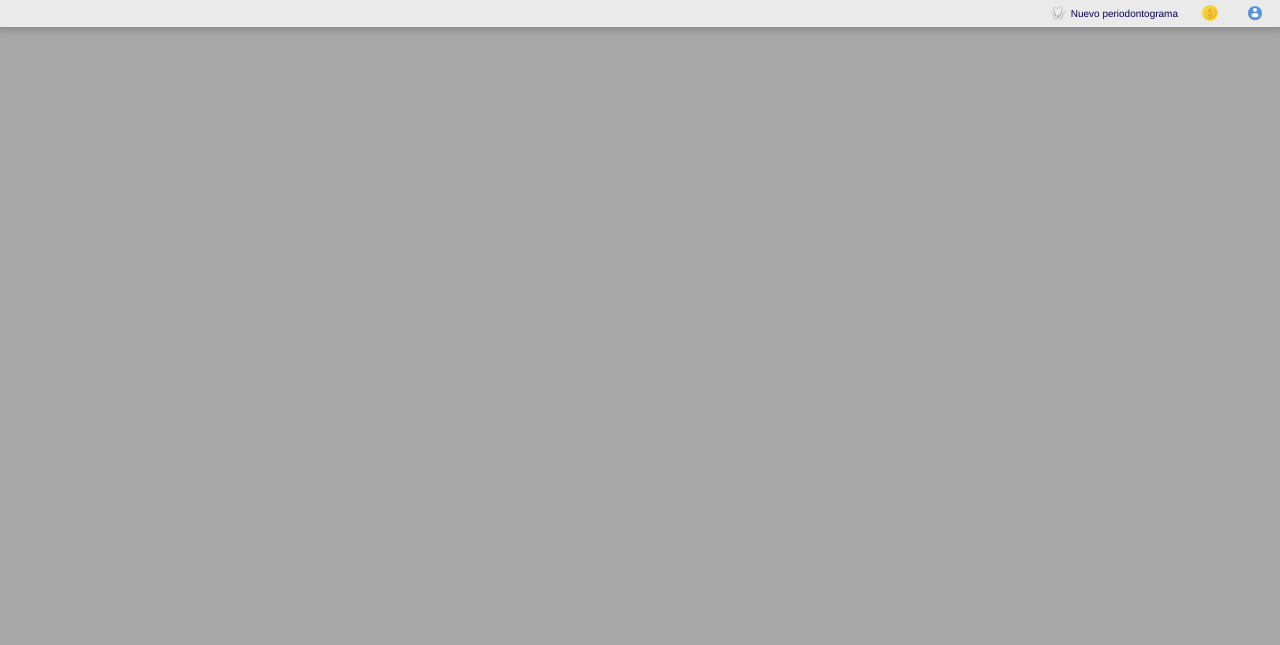
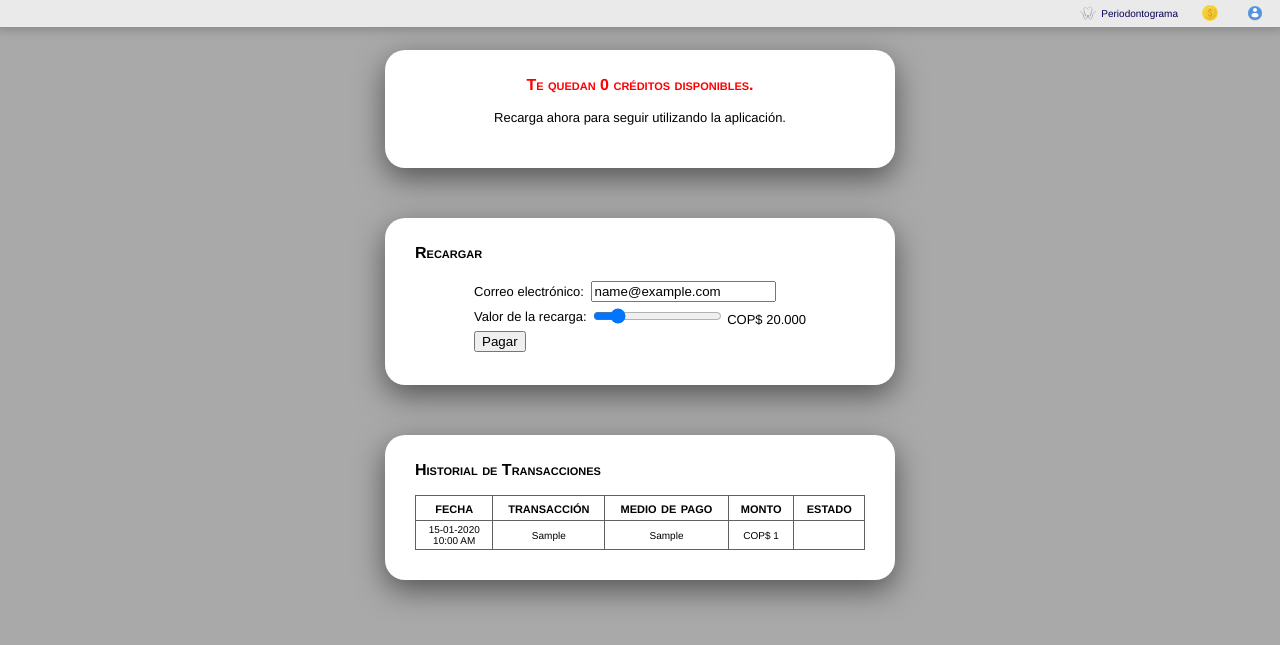
Before and after one commit to albotero/i-perio, a Flask app: page /creditos in a window 1280 px wide. Shown: the top 645 px of the page. Run offline with Flask 2, Linux system fonts and the light colour scheme; the visitor is signed in with stand-in values (Sample User, id 1); tables that the repository leaves empty hold one stand-in row (values such as "Sample post"); style sheets or scripts are compiled from the project's sources; some libraries are stand-ins or nearby versions.

Commit message:
Página de créditos: restantes, form recarga e historial

```diff
--- a/app.py
+++ b/app.py
@@ -221,7 +221,28 @@ def update_time(readonly):
 
 @app.route('/creditos', methods=['GET', 'POST'])
 def creditos():
-    ''' Si es GET muestra los creditos que tiene
-        Si es POST muestra confirmación de la compra'''
+    '''Muestra créditos actuales, botón de pago, e historial de transacciones'''
     tmp = request.values.get('tmp')
-    return render_template('creditos.html', tmp=tmp)
+
+    # Verifica que esté loggeado
+    if 'usuario' not in session:
+        return redirect(url_for('login'))
+
+    usuario = Usuario(id_usuario=session['usuario'])
+    # Obtiene la cantidad actualizada de créditos
+    creditos = usuario.obtener_creditos(False)
+    # Obtiene el historial de transacciones
+    transacciones = usuario.obtener_transacciones()
+
+    return render_template('creditos.html', tmp=tmp, creditos=creditos,
+                            transacciones=transacciones, email=usuario['usuarios']['email'])
+
+@app.route('/checkout', methods=['POST'])
+def checkout():
+    '''Utiliza la API para cobrar un pago'''
+    pass
+
+@app.route('/confirmacion')
+def confirmacion_pago():
+    '''Recibe el resultado del pago, actualiza la BD, y muestra el estado del pago'''
+    pass
--- a/scripts/usuarios.py
+++ b/scripts/usuarios.py
@@ -142,7 +142,7 @@ class Usuario (dict):
         if descontar_credito:
             comando = f'''
                 UPDATE `creditos`
-                SET `gastado_cop` = `gastado_cop` + {valor_credito}
+                SET `gastado` = `gastado` + {valor_credito}
                 WHERE `id_usuario` = {self.get("id_usuario")}
                     AND `transaccion` = "gastos";
                 '''
@@ -150,8 +150,8 @@ class Usuario (dict):
 
         comando = f'''
             SELECT
-                (SUM(CASE WHEN `estado` = 'Aprobado' THEN `monto_cop` ELSE 0 END)
-                - SUM(`gastado_cop`)) / {valor_credito} AS `restante_creditos`
+                (SUM(CASE WHEN `estado` = 'Aprobado' THEN `monto` ELSE 0 END)
+                - SUM(`gastado`)) / {valor_credito} AS `restante_creditos`
             FROM `creditos`
             WHERE `id_usuario` = {self.get("id_usuario")};
             '''
@@ -171,19 +171,33 @@ class Usuario (dict):
                 JOIN (
                     SELECT
                         `id_usuario`,
-                        SUM(`monto_cop`) AS `sum_monto_cop`
+                        SUM(`monto`) AS `sum_monto`
                     FROM `creditos`
                     WHERE `id_usuario` = {self.get("id_usuario")}
                         AND `estado` = 'Aprobado'
                     ) AS grp
                 ON grp.id_usuario = r.id_usuario
-                SET r.gastado_cop = grp.sum_monto_cop
+                SET r.gastado = grp.sum_monto
                 WHERE r.transaccion = 'gastos';
                 '''
             ejecutar_mysql(comando, origen='usuarios.obtener_creditos')
             return 0
 
         return creditos
+
+    def obtener_transacciones(self):
+        comando = f'''
+            SELECT *
+            FROM `creditos`
+            WHERE `id_usuario` = {self.get("id_usuario")}
+            AND `transaccion` != "gastos"
+            ORDER BY `fecha_transaccion` DESC;
+            '''
+        rows, valores, _ = ejecutar_mysql(comando, origen='usuarios.obtener_transacciones')
+        if rows is None or rows == 0:
+            return [{}]
+        return valores
+
 
 
     def __init__ (self, email = None, id_usuario = None, nuevousuario = {}):
--- a/scss/_variables.scss
+++ b/scss/_variables.scss
@@ -3,7 +3,15 @@ $prim-color-1: black;
 $prim-color-2: #060055; // Azul oscuro
 $prim-color-3: #616161; // Gris
 $prim-color-4: white;
+
 $error-color: #EE4848; // Rosado
+
+$exito-prim-color: #0E4402; // Verde
+$procesando-prim-color: #AB4909; // Amarillo
+$rechazado-prim-color: #A80000; //Rojo
+$exito-sec-color: #97D379; // Verde
+$procesando-sec-color: #F5C75D; // Amarillo
+$rechazado-sec-color: #FBA3A3; //Rojo
 
 $back-color-1: darkgrey;
 $back-color-2: grey;
--- a/scss/mensaje.scss
+++ b/scss/mensaje.scss
@@ -9,6 +9,7 @@ div.mensaje {
 
   .titulo {
     font: $title-font-h2;
+    color: $prim-color-1;
 
     &.error {
       color: red;
@@ -19,7 +20,61 @@ div.mensaje {
     }
   }
 
+  .centro {
+    text-align: center;
+  }
+
   form > table {
     margin: auto;
   }
 }
+
+@mixin color-estado($estado, $color1, $color2) {
+  content: $estado;
+  color: $color1;
+  background: $color2;
+  padding: 5px 10px;
+  margin: 3px;
+  border-radius: 5px;
+  @include sombra;
+}
+
+div.transacciones {
+  table {
+    width: 100%;
+    border-collapse: collapse;
+
+    th, td {
+      border: 1px solid $prim-color-3;
+      padding: 3px 8px;
+    }
+
+    th {
+      font: $title-font-h2;
+    }
+
+    td {
+      font: $text-font-normal;
+      text-align: center;
+      white-space: nowrap;
+
+      &.monto::before {
+          content: 'COP$ ';
+      }
+
+      div.estado {
+        font-weight: bold;
+
+        &.aprobado::before {
+          @include color-estado('Aprobado', $exito-prim-color, $exito-sec-color);
+        }
+        &.proceso::before {
+          @include color-estado('En proceso', $procesando-prim-color, $procesando-sec-color);
+        }
+        &.rechazado::before {
+          @include color-estado('Rechazado', $rechazado-prim-color, $rechazado-sec-color);
+        }
+      }
+    }
+  }
+}
--- a/scss/menu.scss
+++ b/scss/menu.scss
@@ -114,7 +114,7 @@
       @include add-icono-menu ('/static/svg/usuario.svg', 16px);
     }
 
-    #nuevoperio::before {
+    #menuperio::before {
       @include add-icono-menu ('/static/svg/favicon.svg', 16px);
     }
 
--- a/sql/basedatos.sql
+++ b/sql/basedatos.sql
@@ -16,10 +16,10 @@ CREATE TABLE IF NOT EXISTS usuarios (
 
 CREATE TABLE IF NOT EXISTS creditos (
   `id_usuario` int,
+  `fecha_transaccion` timestamp,
   `transaccion` text,
-  `fecha_transaccion` timestamp,
   `medio_pago` text,
   `estado` text,
-  `monto_cop` int,
-  `gastado_cop` int
+  `monto` int,
+  `gastado` int
 );
--- a/static/css/mensaje.css
+++ b/static/css/mensaje.css
@@ -37,6 +37,7 @@ div.mensaje {
 }
 div.mensaje .titulo {
   font: bold small-caps 16px helvetica, serif;
+  color: black;
 }
 div.mensaje .titulo.error {
   color: red;
@@ -44,8 +45,61 @@ div.mensaje .titulo.error {
 div.mensaje .titulo.exito {
   color: green;
 }
+div.mensaje .centro {
+  text-align: center;
+}
 div.mensaje form > table {
   margin: auto;
 }
 
+div.transacciones table {
+  width: 100%;
+  border-collapse: collapse;
+}
+div.transacciones table th, div.transacciones table td {
+  border: 1px solid #616161;
+  padding: 3px 8px;
+}
+div.transacciones table th {
+  font: bold small-caps 16px helvetica, serif;
+}
+div.transacciones table td {
+  font: 10px helvetica, serif;
+  text-align: center;
+  white-space: nowrap;
+}
+div.transacciones table td.monto::before {
+  content: "COP$ ";
+}
+div.transacciones table td div.estado {
+  font-weight: bold;
+}
+div.transacciones table td div.estado.aprobado::before {
+  content: "Aprobado";
+  color: #0E4402;
+  background: #97D379;
+  padding: 5px 10px;
+  margin: 3px;
+  border-radius: 5px;
+  box-shadow: 0px 0px 9px 3px rgba(41, 41, 41, 0.25);
+}
+div.transacciones table td div.estado.proceso::before {
+  content: "En proceso";
+  color: #AB4909;
+  background: #F5C75D;
+  padding: 5px 10px;
+  margin: 3px;
+  border-radius: 5px;
+  box-shadow: 0px 0px 9px 3px rgba(41, 41, 41, 0.25);
+}
+div.transacciones table td div.estado.rechazado::before {
+  content: "Rechazado";
+  color: #A80000;
+  background: #FBA3A3;
+  padding: 5px 10px;
+  margin: 3px;
+  border-radius: 5px;
+  box-shadow: 0px 0px 9px 3px rgba(41, 41, 41, 0.25);
+}
+
 /*# sourceMappingURL=mensaje.css.map */
--- a/static/css/menu.css
+++ b/static/css/menu.css
@@ -137,7 +137,7 @@
   margin: -3px 5px -4px 0px;
   content: "";
 }
-.menu ul #nuevoperio::before {
+.menu ul #menuperio::before {
   background-image: url("/static/svg/favicon.svg");
   background-size: 16px;
   background-position: center;
--- a/static/js/actualizar.js
+++ b/static/js/actualizar.js
@@ -23,5 +23,8 @@ function redirect(url, method, datos) {
 }
 
 socket.on('redirect', function(datos) {
-  redirect_post(datos.url, {'tmp': tmp}, 'get');
+  try {
+    redirect(datos.url, 'post', {'tmp': tmp}, 'get');
+  }
+  catch {}
 });
--- a/templates/base.html
+++ b/templates/base.html
@@ -7,6 +7,7 @@
 
     <link rel="icon" href="{{ url_for('static', filename='svg/favicon.svg') }}" type="image/svg+xml">
     <link rel=stylesheet type=text/css href="{{ url_for('static', filename='css/base.css') }}">
+    <link rel=stylesheet type=text/css href="{{ url_for('static', filename='css/mensaje.css') }}">
 
     {% block style %} {% endblock %}
 
--- a/templates/creditos.html
+++ b/templates/creditos.html
@@ -3,7 +3,63 @@
 {% block title %} Cr&eacute;ditos {% endblock %}
 
 {% block content %}
-  <div>holi usuario</div>
+  <div class="caja mensaje">
+    <p class="titulo centro {{ 'error' if creditos <= 15 else '' }}">Te quedan {{ creditos }} cr&eacute;ditos disponibles.</p>
+    {% if creditos <= 15 %}
+      <p class="centro">Recarga ahora para seguir utilizando la aplicaci&oacute;n.</p>
+    {% endif %}
+  </div>
+
+  <div class="caja mensaje">
+    <p class="titulo">Recargar</p>
+    <form action="{{ url_for('checkout') }}" method="post">
+      <table>
+        <tr>
+          <td><label for="email">Correo electr&oacute;nico:</label></td>
+          <td><input type="text" name="email" value="{{ email }}" required /></td>
+        </tr>
+        <tr>
+          <td><label for="monto">Valor de la recarga:</label></td>
+          <td>
+            <input type="range" name="monto" value="{{ 20000 }}"
+                  min="5000" max="100000" step="1000"
+                  oninput="this.nextElementSibling.value = `COP$ ${new Intl.NumberFormat().format(this.value).replaceAll(',', '.')}`;"
+                  required />
+            <output>COP$ 20.000</output>
+          </td>
+        </tr>
+        <tr>
+          <td colspan="2">
+            <input type="submit" value="Pagar" />
+          </td>
+        </tr>
+      </table>
+    </form>
+  </div>
+
+  {% if transacciones is not none %}
+    <div class="caja mensaje transacciones">
+      <p class="titulo">Historial de Transacciones</p>
+      <table>
+        <tr>
+          <th>fecha</th>
+          <th>transacci&oacute;n</th>
+          <th>medio de pago</th>
+          <th>monto</th>
+          <th>estado</th>
+        </tr>
+        {% for transaccion in transacciones %}
+          <tr>
+            <td>{{ transaccion.get('fecha_transaccion').strftime('%-d-%m-%Y<br/>%-I:%M %p') | safe }}</td>
+            <td>{{ transaccion.get('transaccion') }}</td>
+            <td>{{ transaccion.get('medio_pago') }}</td>
+            <td class="monto">{{ '{:,}'.format(transaccion.get('monto'))|replace(',', '.') }}</td>
+            <td><div class="estado {{ transaccion.get('estado') }}"></div></td>
+          </tr>
+        {% endfor %}
+      </table>
+    </div>
+  {% endif %}
 {% endblock %}
 
 {% block scripts %}
--- a/templates/login.html
+++ b/templates/login.html
@@ -8,10 +8,6 @@
 {% extends 'base.html' %}
 
 {% block title %} Ingresar {% endblock %}
-
-{% block style %}
-  <link rel=stylesheet type=text/css href="{{ url_for('static', filename='css/mensaje.css') }}"">
-{% endblock %}
 
 {% block content %}
 
--- a/templates/menu.html
+++ b/templates/menu.html
@@ -23,10 +23,15 @@
         <a id="cred"></a>
         <ul>
           <li class="cred-tiempo"><div id="cred-tiempo"></div></li>
-          <li><a href="{{ url_for('creditos') }}">Recargas</a></li>
+          <li><a onclick="redirect('{{ url_for('creditos') }}', 'post', {'tmp':  tmp});">Recargas</a></li>
         </ul>
       </li>
-      <li><a id="nuevoperio" href="/">Nuevo periodontograma</a></li>
+      <li><a id="menuperio">Periodontograma</a>
+        <ul>
+          <li><a href="/">Abrir nuevo</a></li>
+          <li><a href="#">Cargar</a></li>
+        </ul>
+      </li>
       <div id="hora" class="hora"></div>
     </ul>
   </nav>
```
Also changed, not shown: 5 other files.
